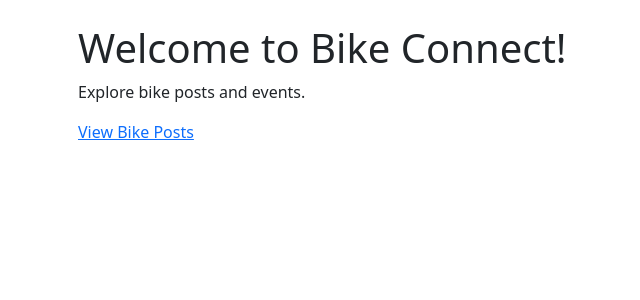
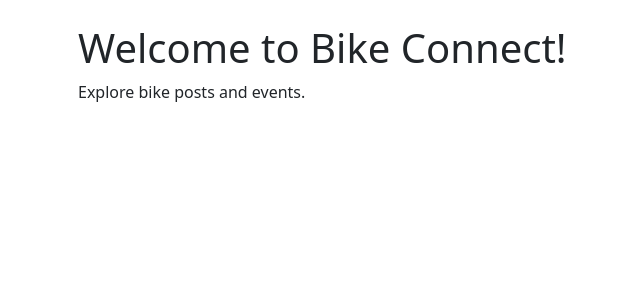
Before and after one commit to Mario8802/cyclingnets, a Django app: template templates/core/landing_page.html in a window 1280 px wide. Shown: the part 56-356 px from the top of the page, without its empty margins (4-644 px from the left). Run offline with Django 5.2, Linux system fonts and the light colour scheme; the template is opened without the code that fills it, so the values that code supplies are empty; parts of the project's set-up code (start-up, migrations or seed data) failed here and were passed over.

Commit message:
Removed unused and problematic links from landing page.

```diff
--- a/templates/core/landing_page.html
+++ b/templates/core/landing_page.html
@@ -3,5 +3,5 @@
 {% block content %}
 <h1>Welcome to Bike Connect!</h1>
 <p>Explore bike posts and events.</p>
-<a href="{% url 'bikepost_list' %}">View Bike Posts</a>
+<!-- Removed problematic link -->
 {% endblock %}
```
